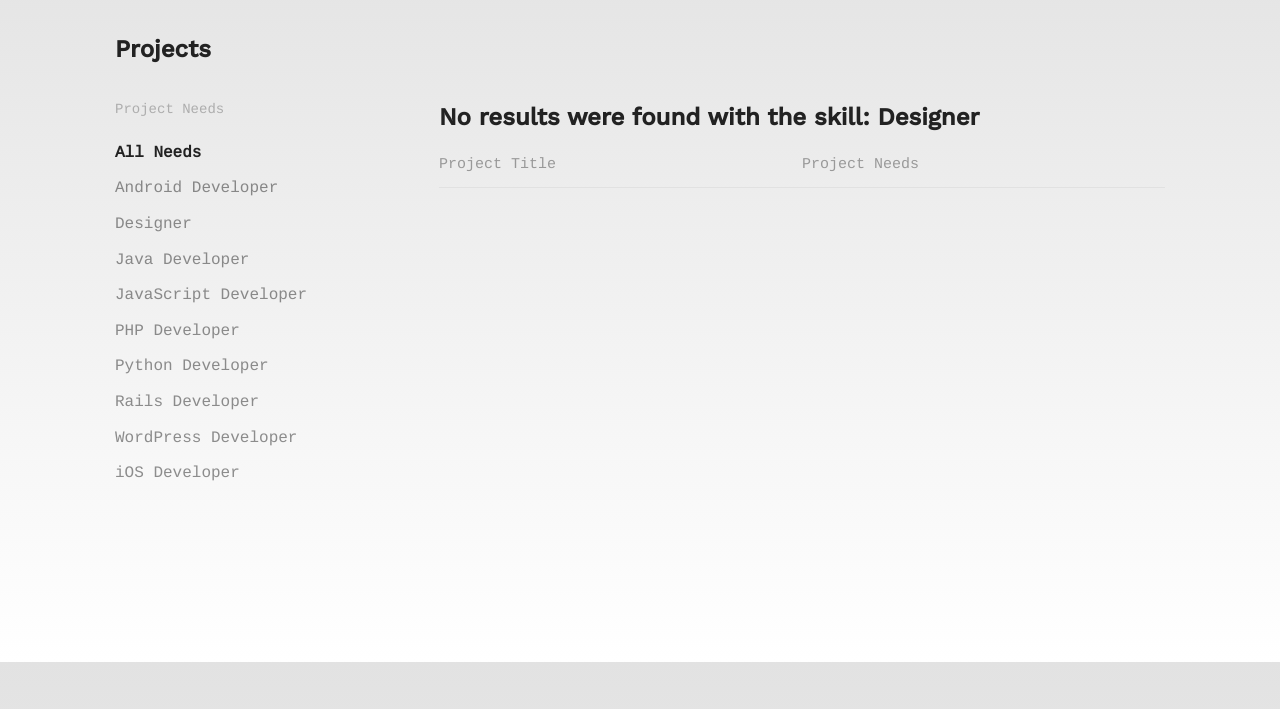
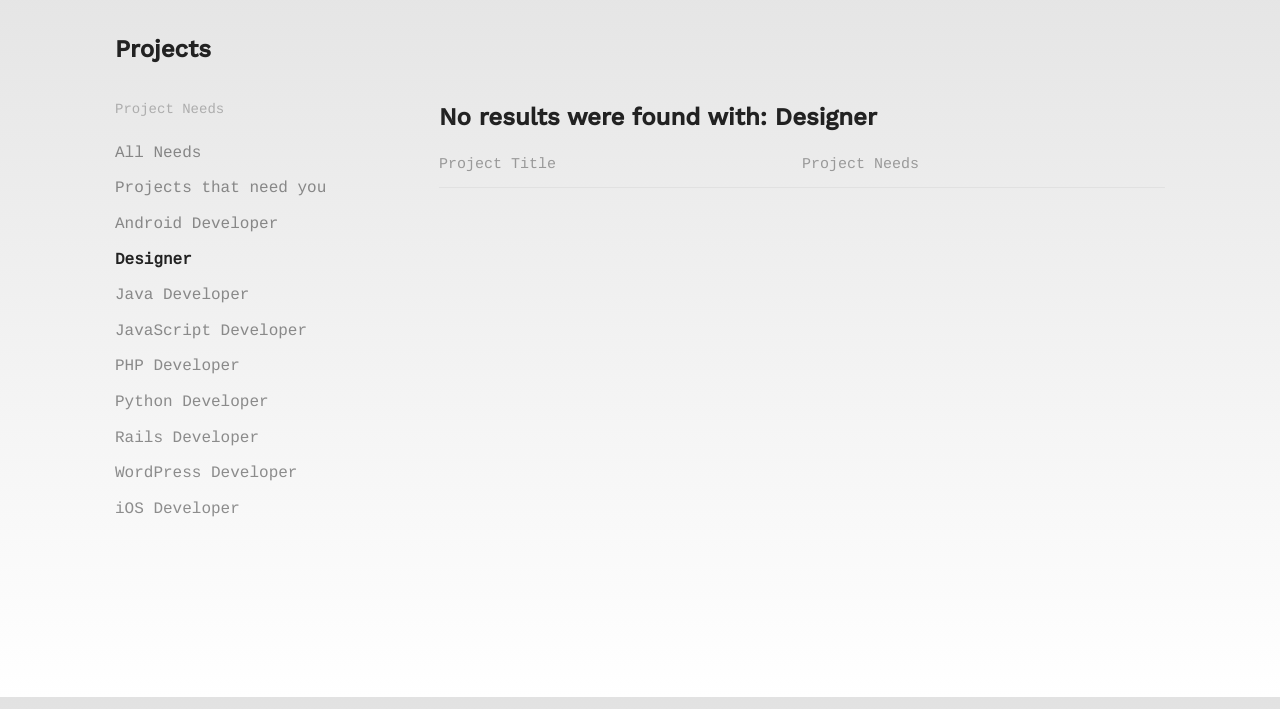
Before and after one commit to Zachary-Jackson/Social-Team-Builder, a Django app: page /search/skill/Designer in a window 1280 px wide. Shown: the part 91-800 px from the top of the page. Run offline with Django 3.2, Linux system fonts and the light colour scheme; data comes from the database, SQL or seed files in the repository; lists and menus that the app fills with data are empty; parts of the project's set-up code (start-up, migrations or seed data) failed here and were passed over.

Commit message:
Search by your skills and general updates
The ability for a logged in user to search by their skills has been implemented. The skills list on the Homepage/Search views now change based on what is being searched.

```diff
--- a/team_builder/profiles/forms.py
+++ b/team_builder/profiles/forms.py
@@ -34,6 +34,8 @@ class ProjectForm(forms.ModelForm):
             'Project description...'
         self.fields['time_line'].widget.attrs['placeholder'] = \
             'Project time line...'
+        self.fields['requirements'].widget.attrs['placeholder'] =\
+            'Project Requirements...'
 
     class Meta:
         model = models.Project
--- a/team_builder/profiles/templates/profiles/homepage.html
+++ b/team_builder/profiles/templates/profiles/homepage.html
@@ -27,13 +27,52 @@
     <div class="circle--filter circle--secondary--module">
       <h4>Project Needs</h4>
       <ul class="circle--filter--list">
-        <li><a class="selected">All Needs</a></li>
+        <li>
+
+
+{#          If there is not a skill_selector bold 'All Needs'#}
+          {% if not skill_selector %}
+             <a class="selected" href="{% url 'profiles:homepage' %}">
+          {% else %}
+            <a href="{% url 'profiles:homepage' %}">
+          {% endif %}
+
+            All Needs
+          </a>
+        </li>
+        {% if request.user %}
+          <li>
+
+
+{#          If skill_selector is 'Your Projects' then bold 'Projects that need you'#}
+          {% if skill_selector == 'Your Projects' %}
+             <a class="selected" href="{% url 'profiles:search_your_skills' %}">
+          {% else %}
+            <a href="{% url 'profiles:search_your_skills' %}">
+          {% endif %}
+
+
+                Projects that need you
+            </a>
+          </li>
+        {% endif %}
         {% for skill in skills %}
+
+
           <li>
+            <!--If the skill_selector is the current skill, bold it-->
+            {% if skill_selector == skill %}
+              <a class = "selected" href="{% url 'profiles:search_by_skill' skill=skill.readable_to_url %}">
+            {% else %}
               <a href="{% url 'profiles:search_by_skill' skill=skill.readable_to_url %}">
+            {% endif %}
                   {{ skill }}
               </a>
+
+
           </li>
+
+
         {% endfor %}
       </ul>
     </div>
--- a/team_builder/profiles/tests.py
+++ b/team_builder/profiles/tests.py
@@ -578,7 +578,7 @@ class ProfileViewsTests(TestCase):
 
         # projects that matches the search term Django
         self.assertContains(resp, 'Team Builder')
-        self.assertContains(resp, '1 results for the skill: Django')
+        self.assertContains(resp, '1 results were found with: Django')
         # various page information
         self.assertContains(resp, 'Projects')
         self.assertContains(resp, 'All Needs')
@@ -595,7 +595,7 @@ class ProfileViewsTests(TestCase):
         # verify that the project informs the user to no results
         self.assertContains(
             resp,
-            'No results were found with the skill: bad search')
+            'No results were found with: bad search')
 
         # various page information
         self.assertContains(resp, 'Projects')
--- a/team_builder/profiles/urls.py
+++ b/team_builder/profiles/urls.py
@@ -57,5 +57,9 @@ urlpatterns = [
         views.search_by_skill,
         name='search_by_skill'
     ),
+    path('search/your_skills',
+         views.search_your_skills,
+         name='search_your_skills'
+    ),
     path('project/view_all', views.project_view_all, name='project_view_all'),
 ]
--- a/team_builder/profiles/views.py
+++ b/team_builder/profiles/views.py
@@ -463,6 +463,16 @@ def project_view_all(request):
 """searching related views"""
 
 
+def create_search_result_string(projects, search_term):
+    """Creates a formatted string stating what results were found"""
+    if not projects:
+        search_results = 'No results were found with: {}'.format(search_term)
+    else:
+        search_results = '{} results were found with: {}'.format(
+            len(projects), search_term)
+    return search_results
+
+
 def search(request):
     """Searches all projects and returns the results"""
     search_term = request.GET.get('search_term')
@@ -480,20 +490,17 @@ def search(request):
             Q(positions__information__icontains=search_term)
     ).distinct()
 
+    # Various template things
+    # Gets the search_results string
+    search_results = create_search_result_string(projects, search_term)
     skills = sorted(models.Skill.objects.all(), key=attrgetter('skill'))
-
-    # Creates what search results information is shown to the user.
-    if not projects:
-        search_results = 'No results were found with: {}'.format(search_term)
-    else:
-        search_results = '{} results were found with: {}'.format(
-            len(projects), search_term)
 
     return render(
         request,
         'profiles/homepage.html',
         {
-            'skills': skills, 'projects': projects,
+            'projects': projects,
+            'skills': skills,
             'search_results': search_results}
     )
 
@@ -506,15 +513,16 @@ def search_by_skill(request, skill):
     skill = skill.replace('_', ' ')
 
     skills = models.Skill.objects.all()
-    sorted_skills = sorted(skills, key=attrgetter('skill'))
 
     # If the searched skill is not in skills, return no results
     try:
-        skills.get(skill=skill)
+        found_skill = skills.get(skill=skill)
     except models.Skill.DoesNotExist:
-        search_results = 'No results were found with the skill: {}'\
-            .format(skill)
 
+        # Various template things
+        # Creates the search_results string
+        search_results = create_search_result_string(False, skill)
+        sorted_skills = sorted(skills, key=attrgetter('skill'))
         return render(request, 'profiles/homepage.html',
                       {'search_results': search_results,
                        'skills': sorted_skills})
@@ -523,15 +531,50 @@ def search_by_skill(request, skill):
     projects = models.Project.objects.all().filter(
         Q(positions__skill__skill__contains=skill)).distinct()
 
-    # Creates what search results information is shown to the user.
-    if not projects:
-        search_results = 'No results were found with the skill: {}'\
-            .format(skill)
-    else:
-        search_results = '{} results for the skill: {}'.format(
-            len(projects), skill)
+    # Various template things
+    # Creates the search_results string
+    search_results = create_search_result_string(projects, skill)
+    sorted_skills = sorted(skills, key=attrgetter('skill'))
 
     return render(request, 'profiles/homepage.html',
                   {'projects': projects,
                    'search_results': search_results,
+                   'skill_selector': found_skill,
                    'skills': sorted_skills})
+
+
+@login_required
+def search_your_skills(request):
+    """Finds all of the projects that needs the user's skills"""
+    skills = request.user.profile.skills.all()
+
+    # Creates the sorted_skills for the template
+    all_skills = models.Skill.objects.all()
+    sorted_skills = sorted(all_skills, key=attrgetter('skill'))
+
+    # Get all of the projects
+    all_projects = models.Project.objects.all()
+
+    # Create a list to add all the found projects to
+    found_projects = set()
+
+    for skill in skills:
+        found_projects.add(
+            all_projects.filter(
+                Q(positions__skill__skill__contains=skill)
+            ))
+
+    projects = []
+    for queryset in found_projects:
+        for query in queryset:
+            projects.append(query)
+
+    # Get all of the information for the template
+    search_results = create_search_result_string(found_projects, 'Your Skills')
+    skill_selector = 'Your Projects'
+
+    return render(request, 'profiles/homepage.html',
+                  {'projects': projects,
+                   'search_results': search_results,
+                   'skill_selector': skill_selector,
+                   'skills': sorted_skills})
```
Also changed, not shown: README.md.
